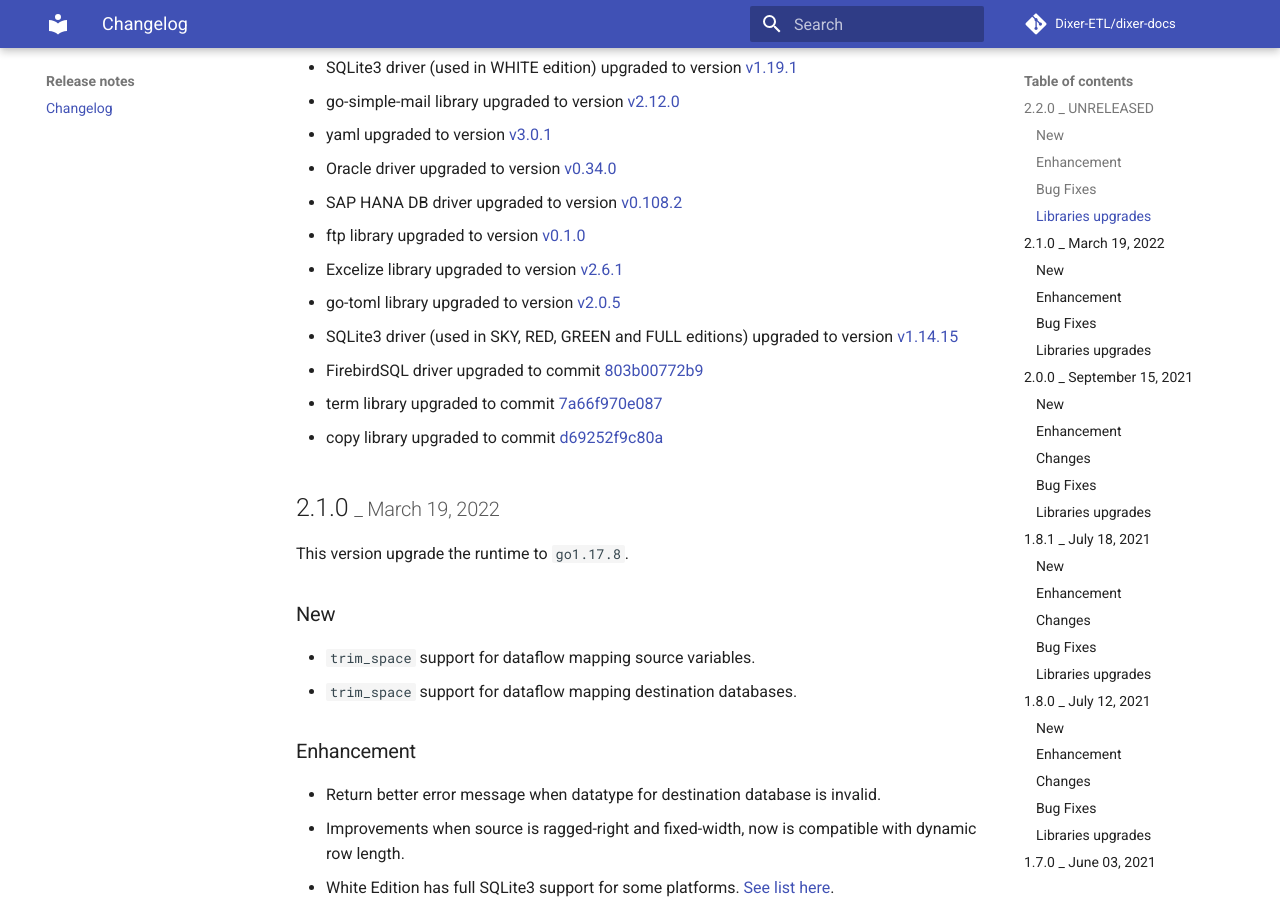
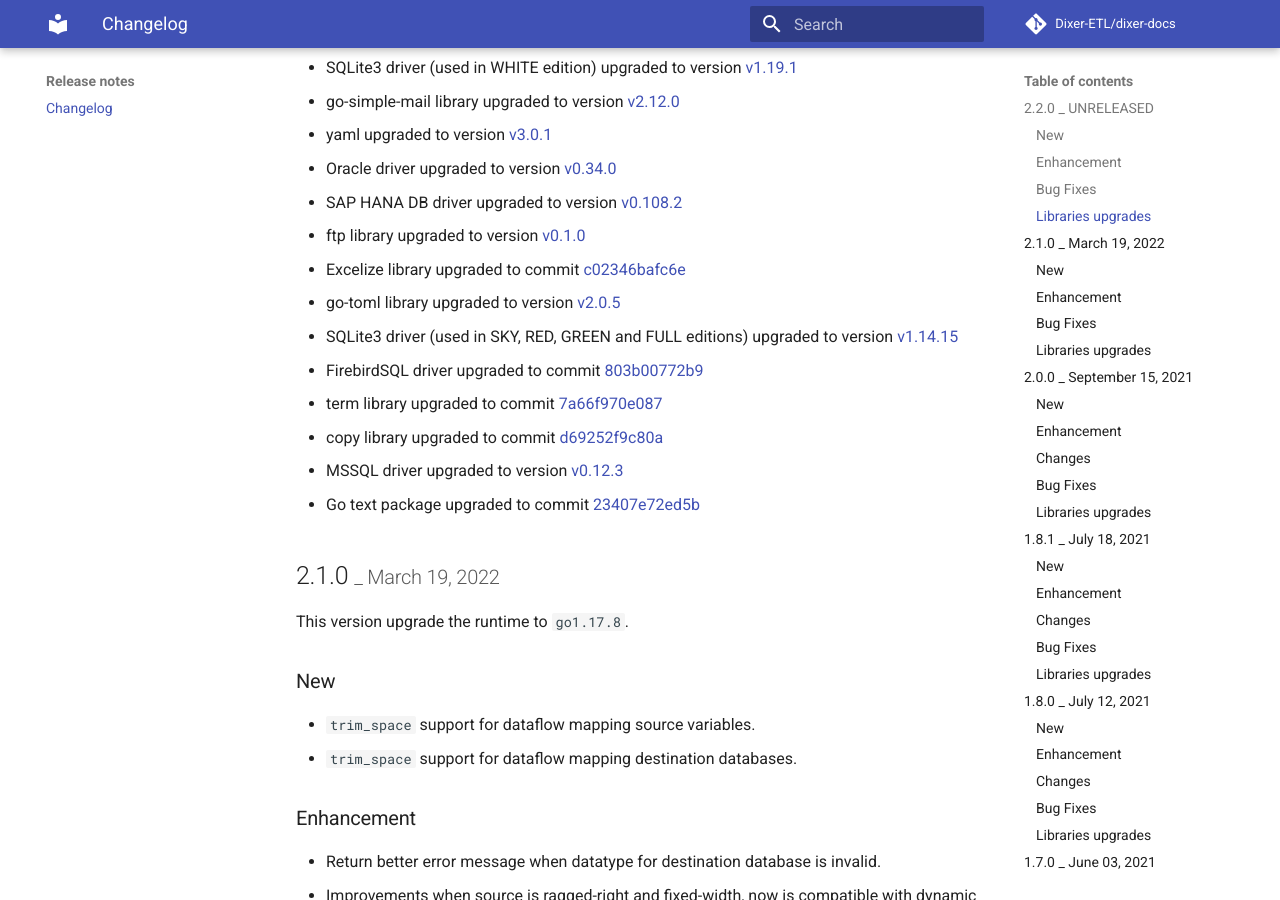
Before and after one commit to Dixer-ETL/dixer-docs, an MkDocs documentation site: the page built from docs/Changelog.md, in a window 1280 px wide and 900 px high, scrolled down 1244 px. Built offline with MkDocs 1.6.1 and Material for MkDocs 9.7.7, drawn with Linux system fonts in a browser that asks for light colours; comment, search, counter and statistics services are not loaded.

Commit message:
update packages update mssql, text and excelize

```diff
--- a/docs/Changelog.md
+++ b/docs/Changelog.md
@@ -36,12 +36,14 @@ For personal use, you can execute Dixer for free without license, only you need
 * Oracle driver upgraded to version [v0.34.0](https://github.com/godror/godror/tree/v0.34.0)
 * SAP HANA DB driver upgraded to version [v0.108.2](https://github.com/SAP/go-hdb/tree/v0.108.2)
 * ftp library upgraded to version [v0.1.0](https://github.com/jlaffaye/ftp/tree/v0.1.0)
-* Excelize library upgraded to version [v2.6.1](https://github.com/qax-os/excelize/tree/v2.6.1)
+* Excelize library upgraded to commit [c02346bafc6e](https://github.com/qax-os/excelize/tree/c02346bafc6e)
 * go-toml library upgraded to version [v2.0.5](https://github.com/pelletier/go-toml/tree/v2.0.5)
 * SQLite3 driver (used in SKY, RED, GREEN and FULL editions) upgraded to version [v1.14.15](https://github.com/mattn/go-sqlite3/tree/v1.14.15)
 * FirebirdSQL driver upgraded to commit [803b00772b9](https://github.com/nakagami/firebirdsql/tree/803b00772b9)
 * term library upgraded to commit [7a66f970e087](https://github.com/golang/term/tree/7a66f970e087)
 * copy library upgraded to commit [d69252f9c80a](https://github.com/otiai10/copy/tree/d69252f9c80a)
+* MSSQL driver upgraded to version [v0.12.3](https://github.com/denisenkom/go-mssqldb/tree/v0.12.3)
+* Go text package upgraded to commit [23407e72ed5b](https://github.com/golang/text/tree/23407e72ed5b)
 
 ## 2.1.0 <small>_ March 19, 2022</small>
 
```
Also changed, not shown: docs/Getting-started.md (+4 -4 lines), docs/System-requirements.md (+3 -1 lines).
